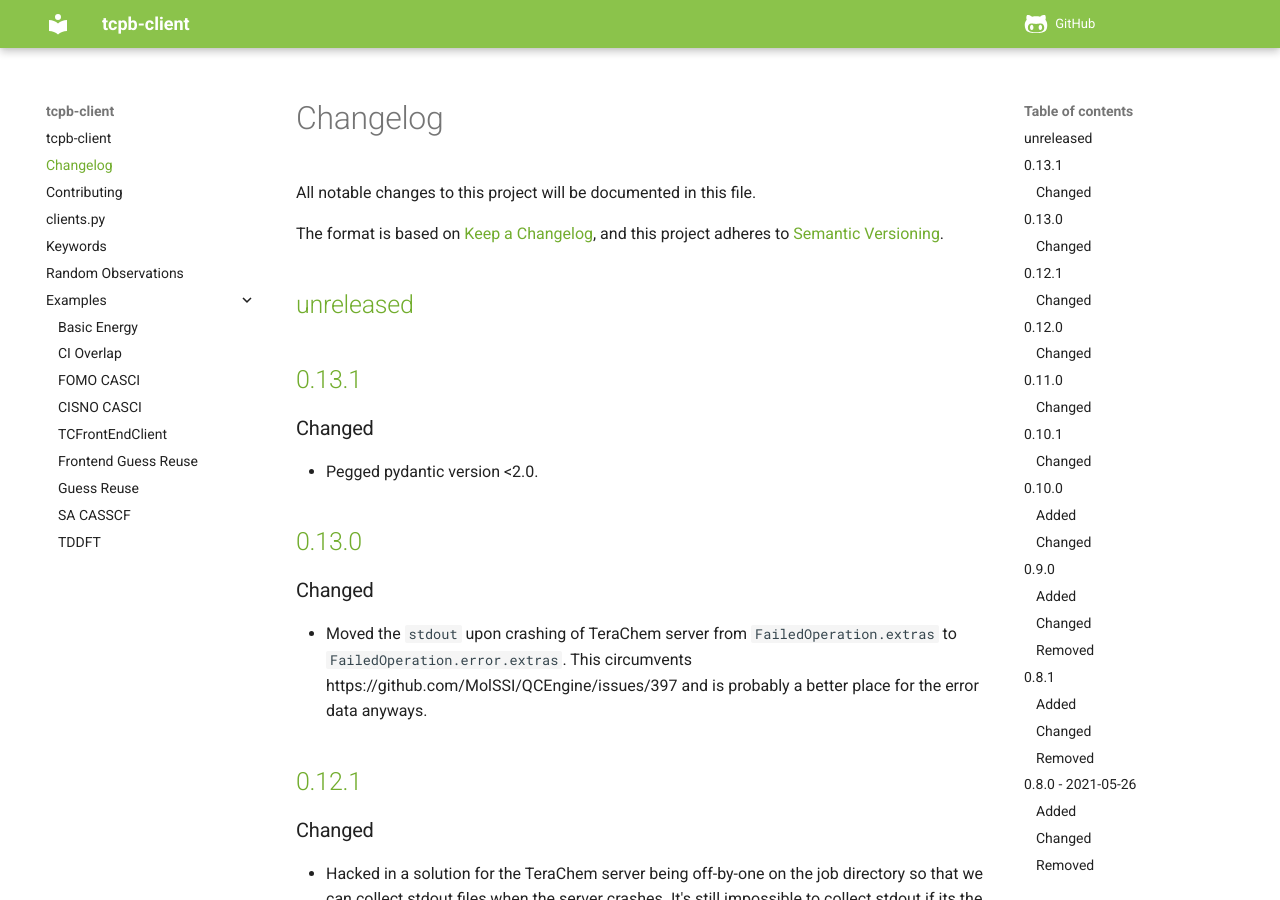
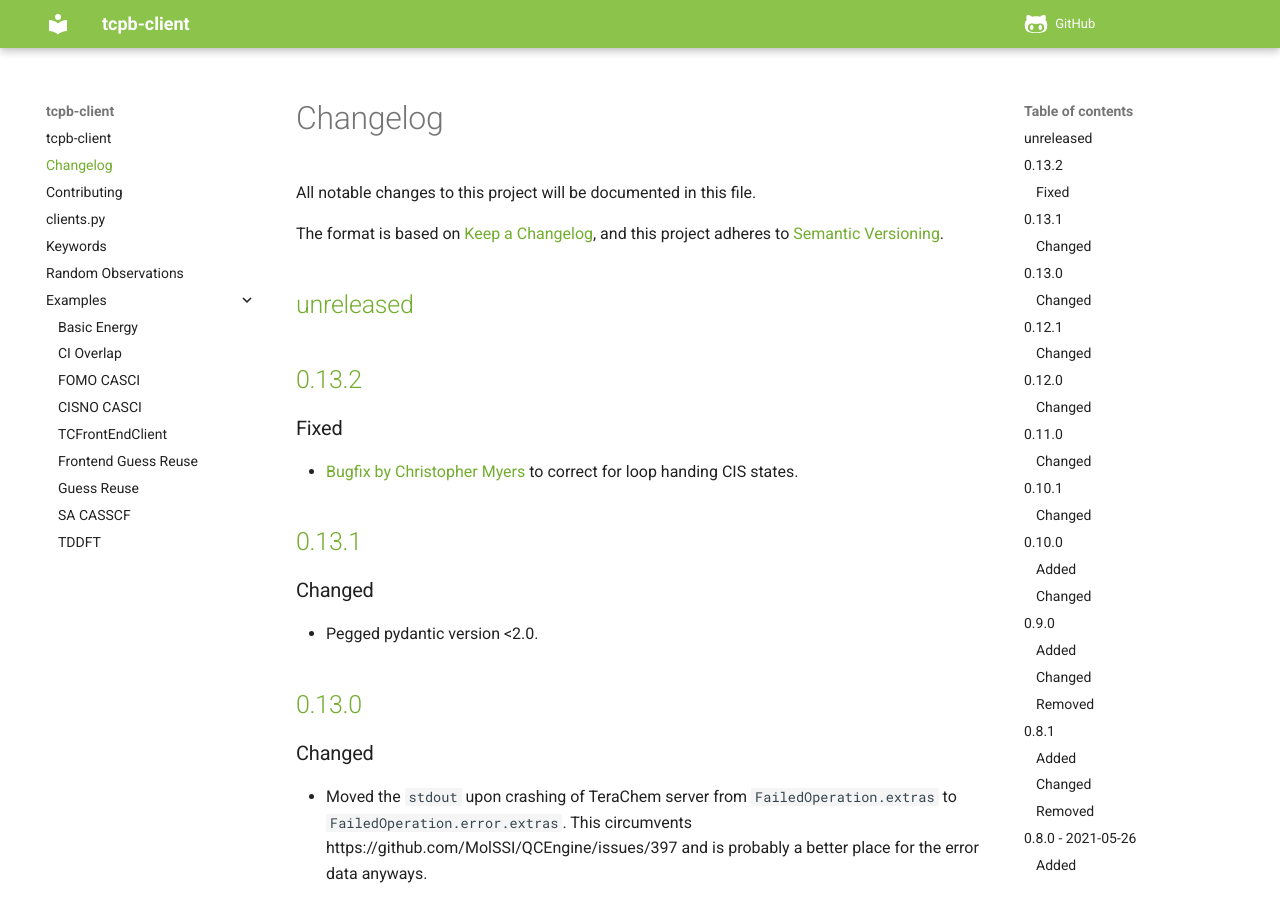
Before and after one commit to mtzgroup/tcpb-client, an MkDocs documentation site: the page built from docs/CHANGELOG.md, in a window 1280 px wide and 900 px high. Built offline with MkDocs 1.6.1 and Material for MkDocs 9.7.7, drawn with Linux system fonts in a browser that asks for light colours; comment, search, counter and statistics services are not loaded.

Commit message:
Updated CHANGELOG. Bumped version 0.13.1 -> 0.13.2.

```diff
--- a/docs/CHANGELOG.md
+++ b/docs/CHANGELOG.md
@@ -5,6 +5,12 @@ All notable changes to this project will be documented in this file.
 The format is based on [Keep a Changelog](https://keepachangelog.com/en/1.0.0/), and this project adheres to [Semantic Versioning](https://semver.org/spec/v2.0.0.html).
 
 ## [unreleased]
+
+## [0.13.2]
+
+### Fixed
+
+- [Bugfix by Christopher Myers](https://github.com/mtzgroup/tcpb-client/pull/40) to correct for loop handing CIS states.
 
 ## [0.13.1]
 
@@ -155,7 +161,8 @@ The format is based on [Keep a Changelog](https://keepachangelog.com/en/1.0.0/),
 
 - All of Stefan's original code.
 
-[unreleased]: https://github.com/mtzgroup/tcpb-client/compare/0.13.1...HEAD
+[unreleased]: https://github.com/mtzgroup/tcpb-client/compare/0.13.2...HEAD
+[0.13.2]: https://github.com/mtzgroup/tcpb-client/releases/tag/0.13.2
 [0.13.1]: https://github.com/mtzgroup/tcpb-client/releases/tag/0.13.1
 [0.13.0]: https://github.com/mtzgroup/tcpb-client/releases/tag/0.13.0
 [0.12.1]: https://github.com/mtzgroup/tcpb-client/releases/tag/0.12.1
--- a/tcpb/__init__.py
+++ b/tcpb/__init__.py
@@ -2,4 +2,4 @@
 
 from .clients import TCFrontEndClient, TCProtobufClient  # noqa
 
-__version__ = "0.13.1"
+__version__ = "0.13.2"
```
